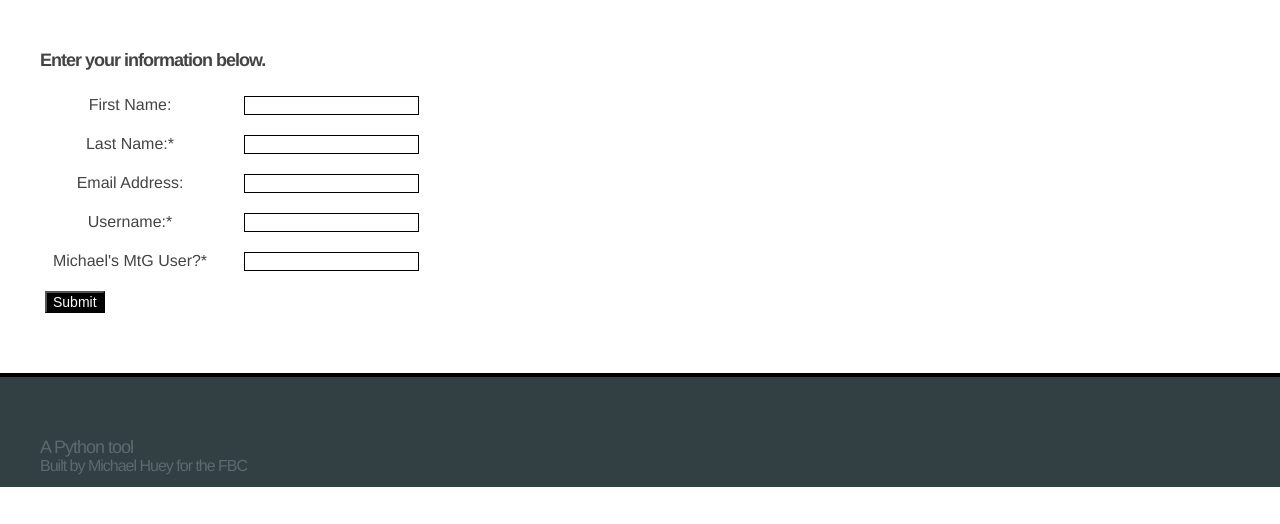
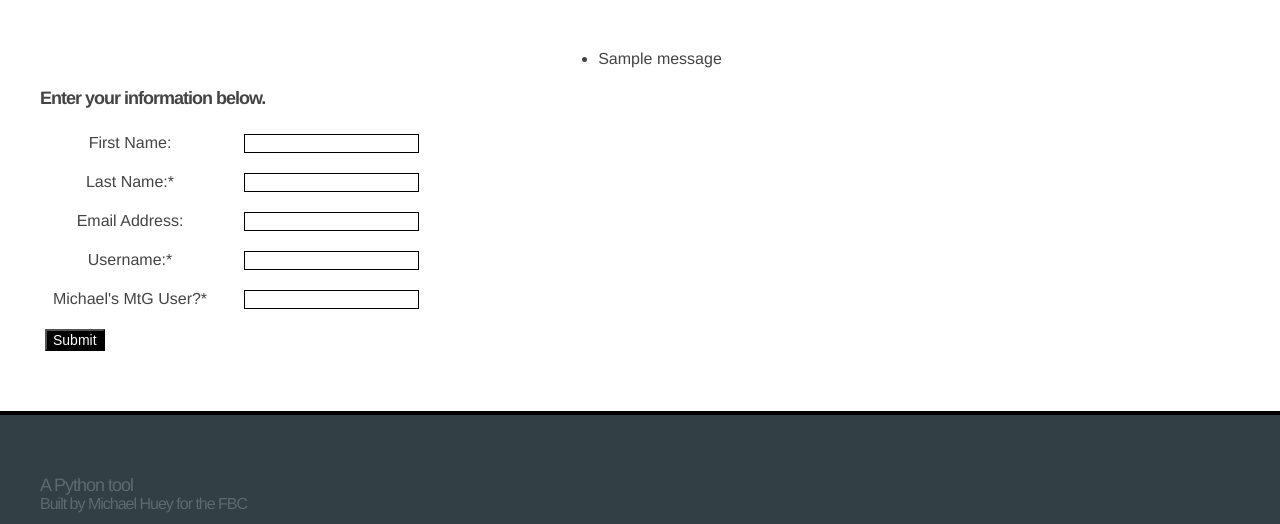
Before and after one commit to huey2117/mtg_league_flask, a Flask app: page /register in a window 1280 px wide. Shown: the part 40-564 px from the top of the page. Run offline with Flask 2, Linux system fonts and the light colour scheme; one stand-in notice (Sample message) is shown.

Commit message:
added flash handling and successful redirect messaging on user registration, as well as error message displays on registration only

```diff
--- a/app.py
+++ b/app.py
@@ -5,7 +5,7 @@ from service import CommanderService, DraftingService, UserService
 from pgmodels import Schema
 
 app = Flask(__name__)
-
+app.secret_key = b'\xbdY]3\xba\xed\xdc\xe3\xe1\x1a\xaf\x84 o\x1dps\x8d\xb5|U\x8dW\xf8\x94bD\xce\xd9\x89\xc7\x1c'
 """
 Need to take a second look at this portion
 @app.after_request
@@ -99,6 +99,7 @@ def register():
         fname = request.form['fname']
         email = request.form['email']
         """
+        error = None
         lname = request.form['lname']
         usn = request.form['username']
         sec = request.form['security']
@@ -106,12 +107,16 @@ def register():
         if sec == 'juggernaut2117' and lname in lnames:
             do_ins = UserService().create(usn)
             if do_ins:
-                usn_msg = f'User successfully created! '
+                # usn_msg = f'User successfully created! '
+                flash('User successfully created! ')
+                return redirect(url_for('home'))
             else:
-                usn_msg = f'User creation failed. Contact the admin. '
-            return render_template('registration.html', message=usn_msg)
+                error = f'User creation failed. Contact the admin. '
+            # return render_template('registration.html', message=usn_msg)
         else:
-            return render_template('registration.html', message="Security check failed")
+            error = 'Security check failed'
+
+        return render_template('registration.html', error=error)
     else:
         return render_template('registration.html')
 
--- a/static/css/style.css
+++ b/static/css/style.css
@@ -62,6 +62,26 @@ div.draft {
     align-items: center;
     display: flex;
     flex-direction: column;
+}
+
+.flash-messages {
+    margin: 0 auto;
+    align-items: center;
+    width: 1200px;
+}
+
+.flashes {
+    display: flex;
+    flex-direction: column;
+    align-items: center;
+    font-size: 16px;
+    margin-bottom: 20px;
+}
+
+.error {
+    font-size: 18px;
+    margin: 0 0 20px;
+    color: red;
 }
 
 .commander-return {
--- a/templates/layout.html
+++ b/templates/layout.html
@@ -17,6 +17,18 @@
             </nav></strong>
         </div>
     </header>
+    <div class="flash-messages">
+        {% with messages = get_flashed_messages() %}
+            {% if messages %}
+                <ul class="flashes">
+                    {% for message in messages %}
+                        <li>{{ message }}</li>
+                    {% endfor %}
+                </ul>
+            {% endif %}
+        {% endwith %}
+        {% block body %}{% endblock %}
+    </div>
     <div class="container">
         {% block content %}
         {% endblock %}
--- a/templates/registration.html
+++ b/templates/registration.html
@@ -7,6 +7,9 @@
 <body>
     {% extends "layout.html" %}
     {% block content %}
+        {% if error %}
+            <p class="error"><strong>Error:</strong> {{ error }}</p>
+        {% endif %}
         <div class="registration">
             <h2>Enter your information below.</h2>
             <form class="user-registration" method="post">
```
